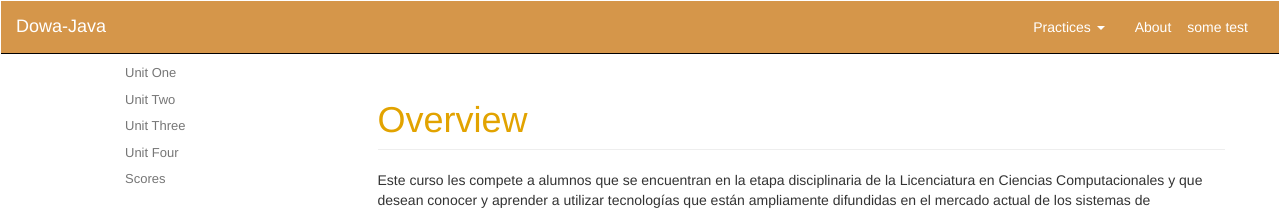
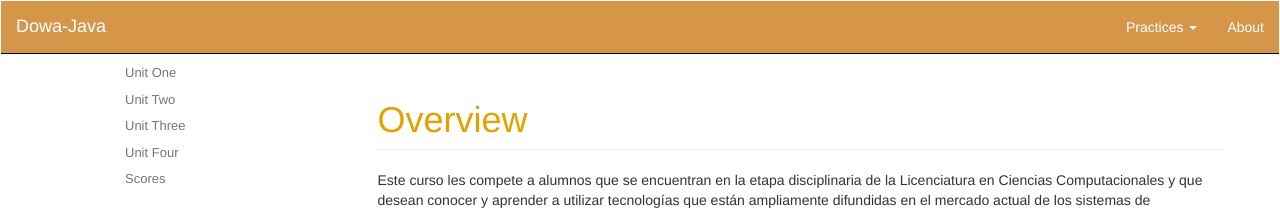
Before and after one commit to eliflores/dowa-java, a Jekyll site: the page built from index.html, in a window 1280 px wide. Shown: the top 211 px of the page. Built offline with Jekyll 4.4.1, drawn with Linux system fonts in a browser that asks for light colours.

Commit message:
remove element

```diff
--- a/_includes/header.html
+++ b/_includes/header.html
@@ -20,10 +20,6 @@
 
                 <div class="collapse navbar-collapse">
 
-                    <ul class="nav navbar-nav navbar-default navbar-right">
-                        <li><a href="#">some test</a></li>
-                    </ul>
-
                     <ul class="nav navbar-nav navbar-right navbar-default">
                         <li class="dropdown">
                             <a href="#" class="dropdown-toggle" data-toggle="dropdown" role="button" aria-expanded="false">Practices <span class="caret"></span></a>
```
